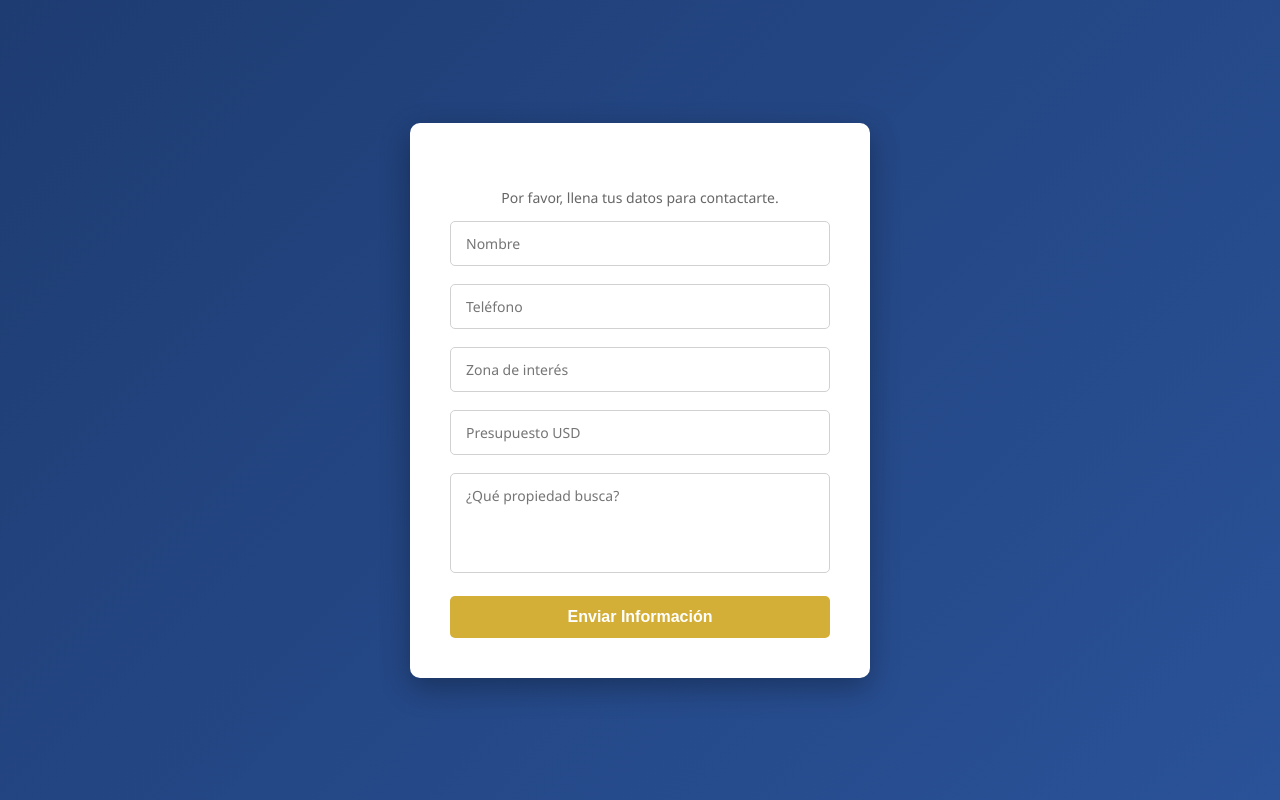
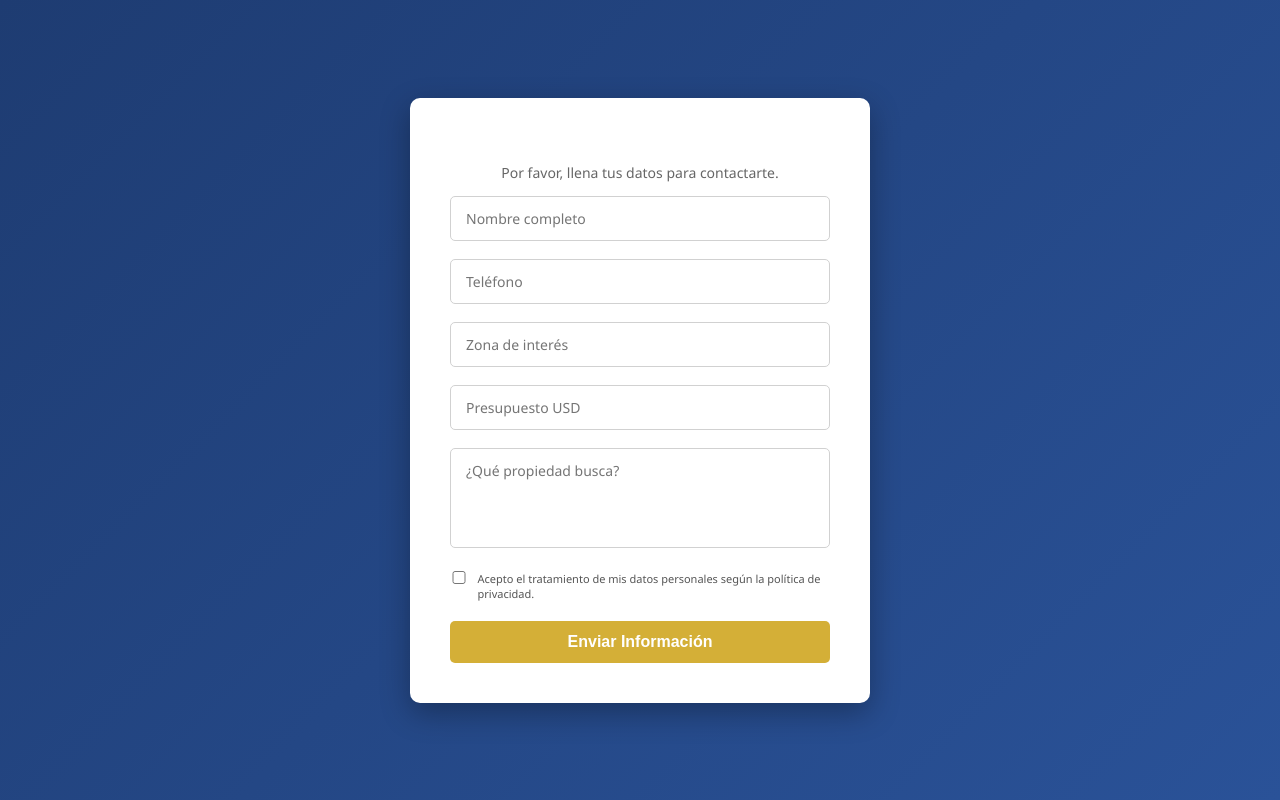
Before and after one commit to DG2028-2029/bot-inmobiliaria-v1, a Flask app: template templates/formulario.html in a window 1280 px wide. Run offline with Flask 3, Linux system fonts and the light colour scheme; the template is opened without the code that fills it, so the values that code supplies are empty.

Commit message:
Update formulario.html

```diff
--- a/templates/formulario.html
+++ b/templates/formulario.html
@@ -11,12 +11,20 @@
         <h2>{{ cliente.nombre }}</h2>
         <p style="text-align: center; color: #666;">Por favor, llena tus datos para contactarte.</p>
 
-        <input name="nombre" placeholder="Nombre" required>
-        <input name="telefono" placeholder="Teléfono" required>
+        <input name="nombre" placeholder="Nombre completo" required>
+        <input name="telefono" type="tel" placeholder="Teléfono" required>
         <input name="zona" placeholder="Zona de interés" required>
         <input name="presupuesto" type="number" placeholder="Presupuesto USD" required>
         <textarea name="mensaje" placeholder="¿Qué propiedad busca?" rows="3" required></textarea>
-        <button>Enviar Información</button>
+
+        <div style="display: flex; align-items: flex-start; gap: 10px; margin-bottom: 20px; text-align: left;">
+            <input type="checkbox" name="terminos" id="terminos" required style="width: 20px; margin: 0;">
+            <label for="terminos" style="font-size: 11px; color: #555;">
+                Acepto el tratamiento de mis datos personales según la política de privacidad.
+            </label>
+        </div>
+
+        <button type="submit">Enviar Información</button>
     </form>
     {% else %}
     <div class="mensaje-exito" style="background:white; padding:40px; border-radius:15px; text-align:center;">
```
